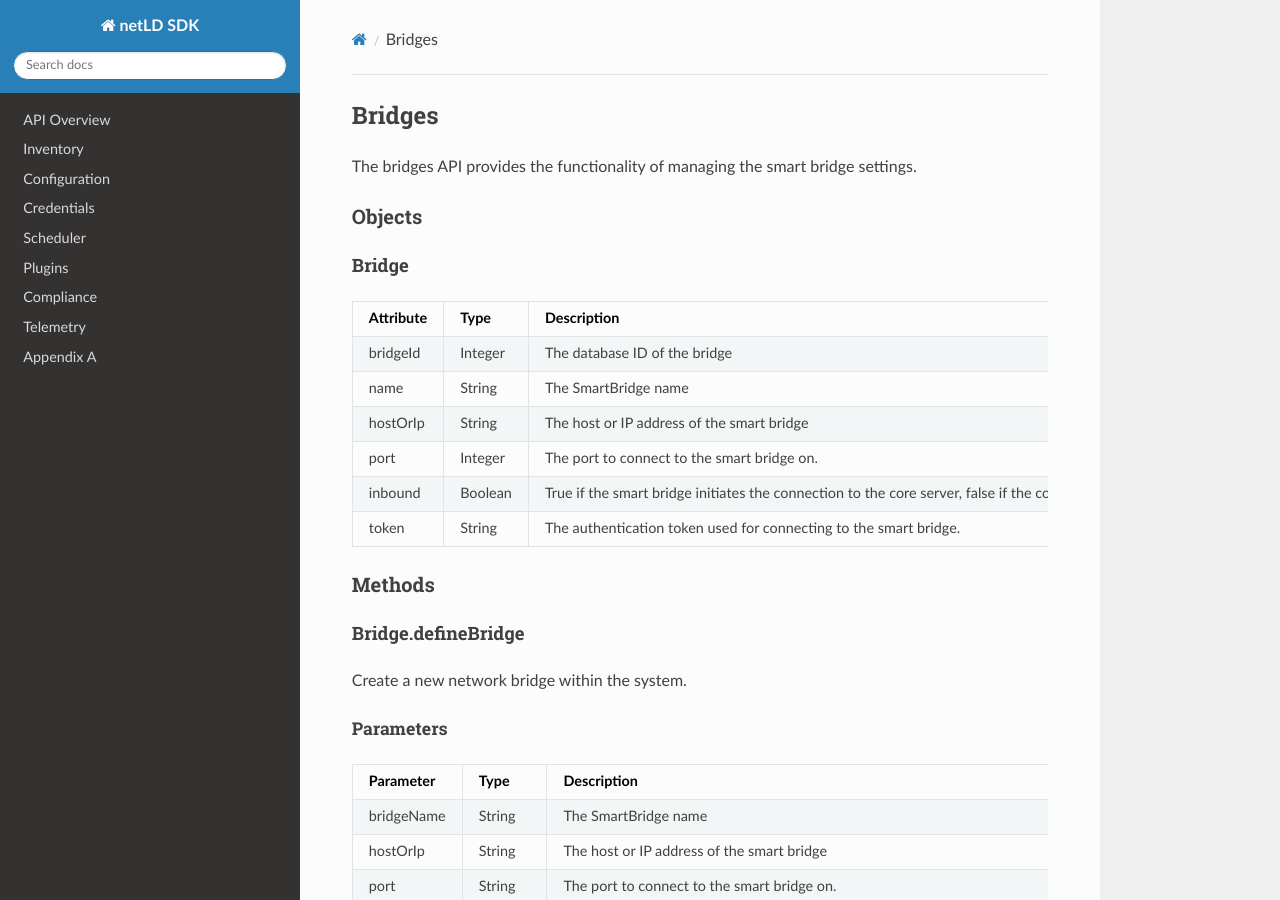
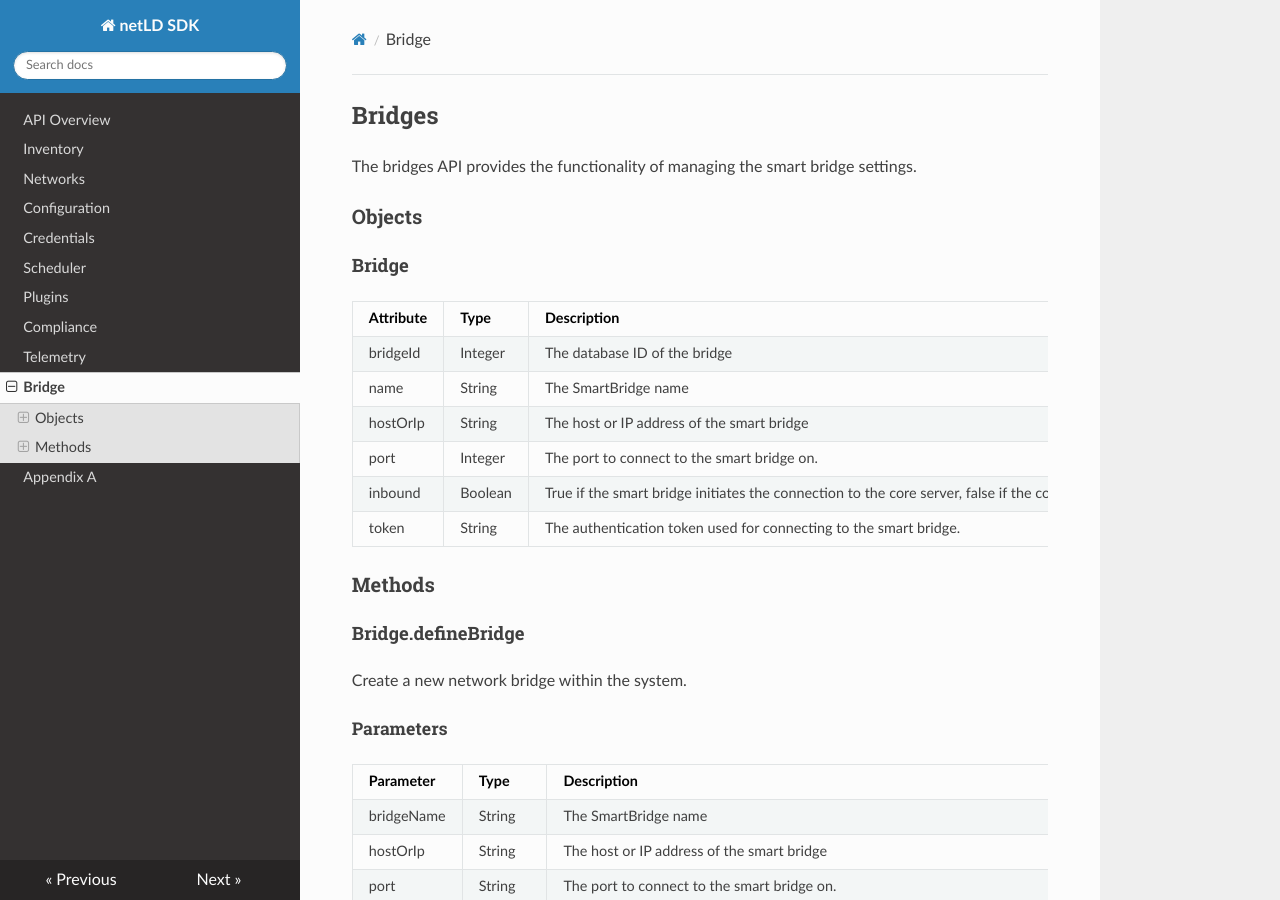
Before and after one commit to logicvein/NetLD-SDK, an MkDocs documentation site: the page built from docs/Bridges.md, in a window 1280 px wide and 900 px high. Built offline with MkDocs 1.6.1, drawn with Linux system fonts in a browser that asks for light colours; nearby versions of some CDN libraries; old or Windows-style settings are respelled for this version of MkDocs.

Commit message:
Update mkdocs.yml

```diff
--- a/mkdocs.yml
+++ b/mkdocs.yml
@@ -2,11 +2,13 @@ site_name: netLD SDK
 pages:
 - API Overview: Welcome.md
 - Inventory: Inventory.md
+- Networks: Networks.md
 - Configuration: Configuration.md
 - Credentials: Credentials.md
 - Scheduler: Scheduler.md
 - Plugins: Plugins.md
 - Compliance: Compliance.md
 - Telemetry: Telemetry.md
+- Bridge: Bridges.md
 - Appendix A: Appendix_A.md
 theme: readthedocs
```
